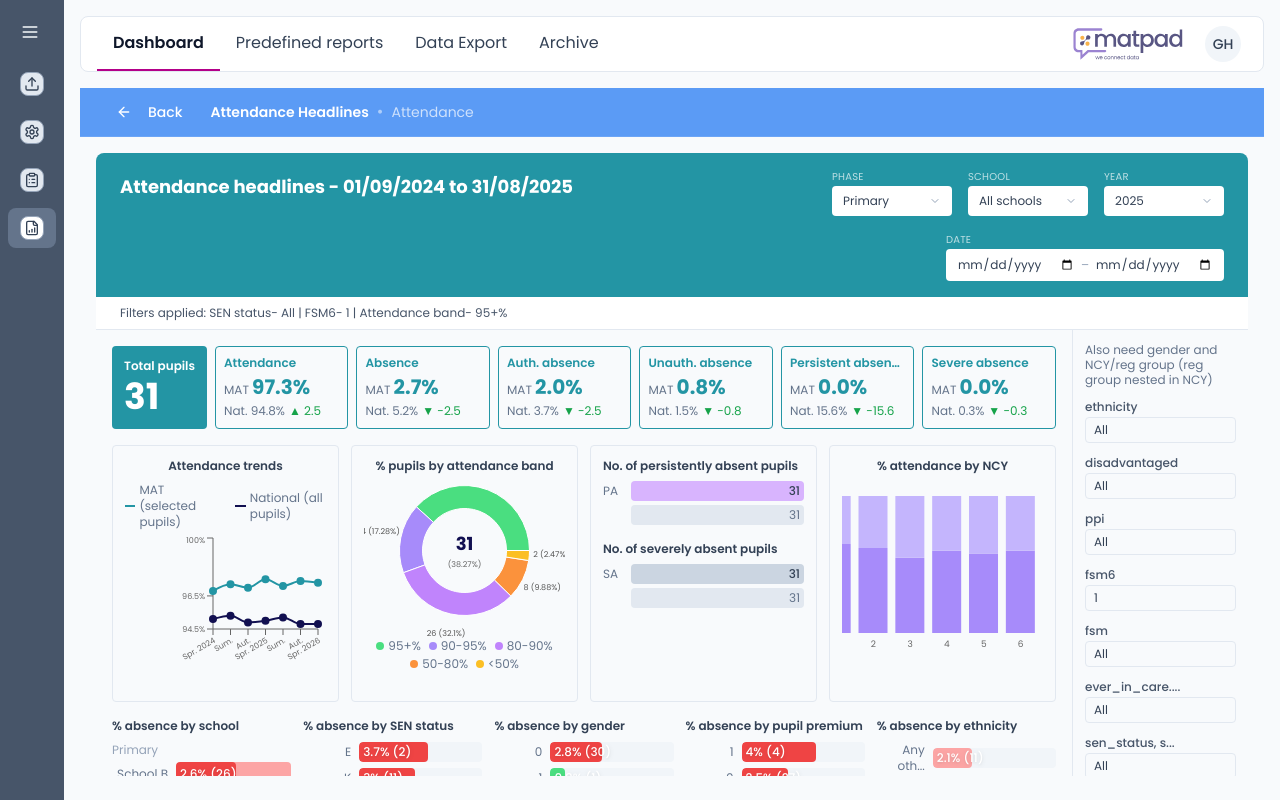
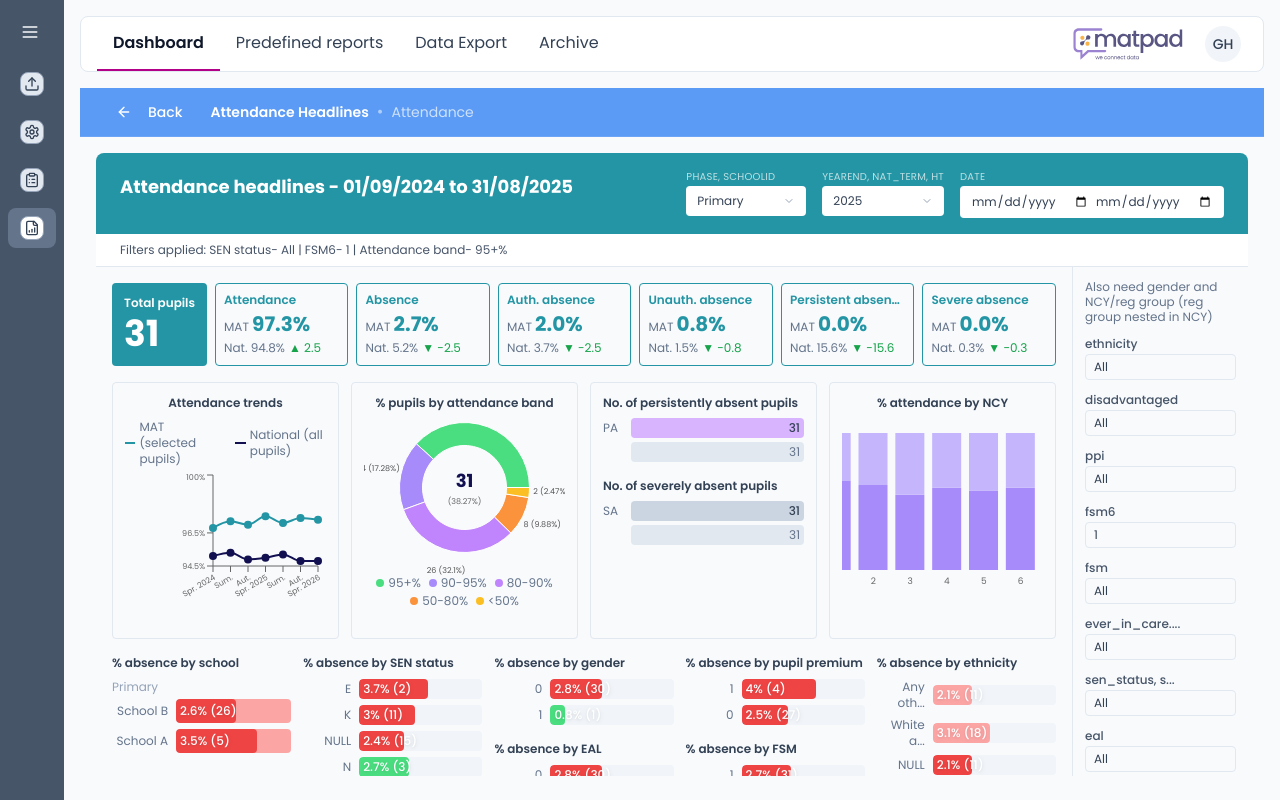
Before and after one commit to Mike-PF/v0-mat-pad, a Next.js app: page /reports in a window 1280 px wide. Both pictures are taken after a click on the button 394 px from the left and 617 px from the top of the page. Built offline with nearby package versions, Linux system fonts and the light colour scheme.

Commit message:
feat: replicate Power BI filters with exact style
Add filters for phase, schoolID, yearend, nat_term, HT, date

```diff
--- a/components/attendance-headlines-report.tsx
+++ b/components/attendance-headlines-report.tsx
@@ -90,11 +90,10 @@ export function AttendanceHeadlinesReport() {
             Attendance headlines - 01/09/2024 to 31/08/2025
           </h1>
           <div className="flex items-start gap-4 flex-wrap justify-end">
-            <FilterSelect label="Phase" value="Primary" />
-            <FilterSelect label="School" value="All schools" />
-            <FilterSelect label="Year" value="2025" />
+            <FilterSelect label="phase, schoolID" value="Primary" />
+            <FilterSelect label="yearend, nat_term, HT" value="2025" />
             <div className="flex flex-col gap-0.5">
-              <span className="text-[10px] text-white/70 uppercase tracking-wide">Date</span>
+              <span className="text-[10px] text-white/70 uppercase tracking-wide">date</span>
               <div className="flex items-center gap-1.5 bg-white text-slate-700 text-xs rounded px-2.5 py-1.5 border border-white/20">
                 <input
                   type="date"
@@ -102,7 +101,6 @@ export function AttendanceHeadlinesReport() {
                   onChange={e => setDateFrom(e.target.value)}
                   className="border-none outline-none text-xs bg-transparent"
                 />
-                <span className="text-slate-400">–</span>
                 <input
                   type="date"
                   value={dateTo}
```
